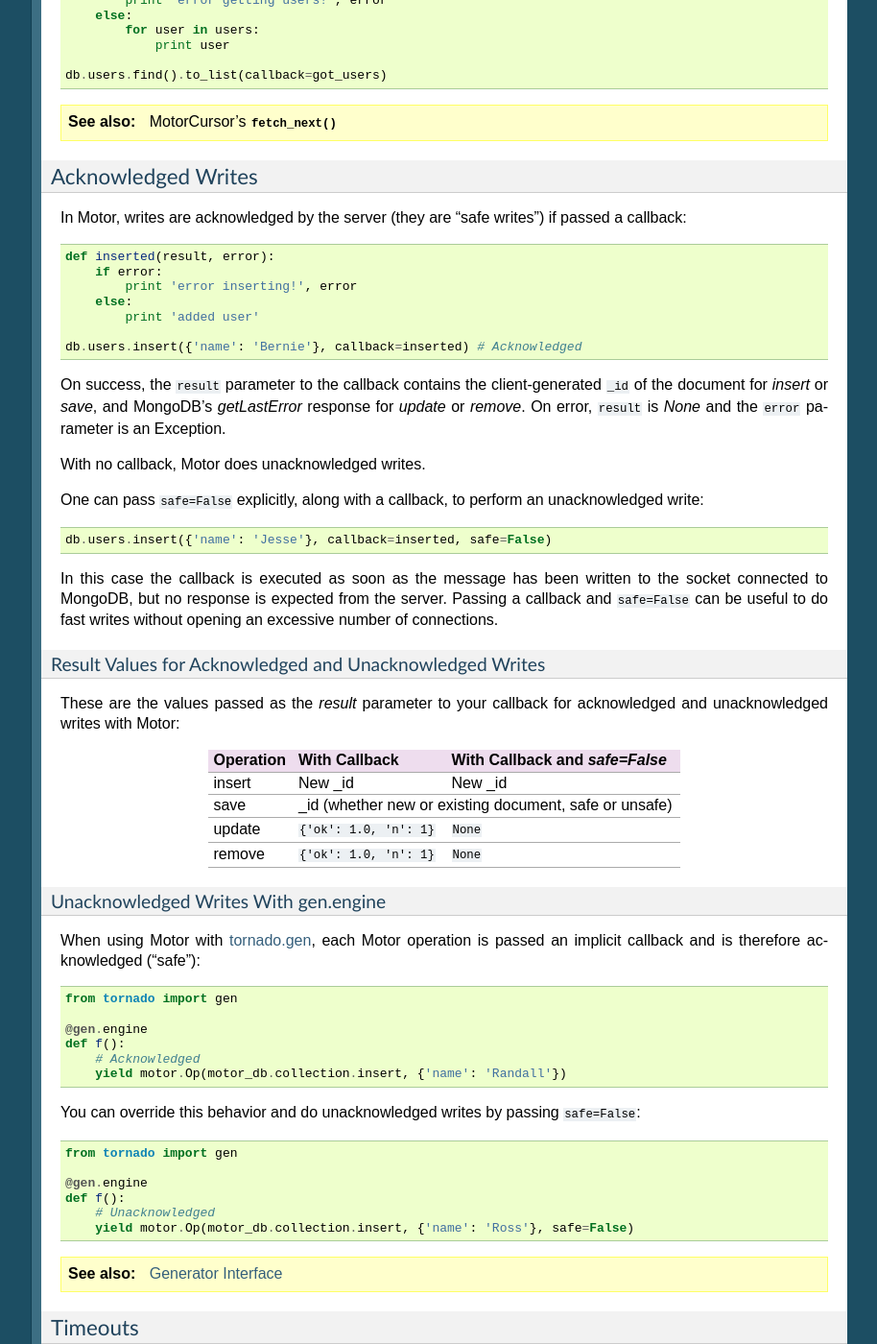
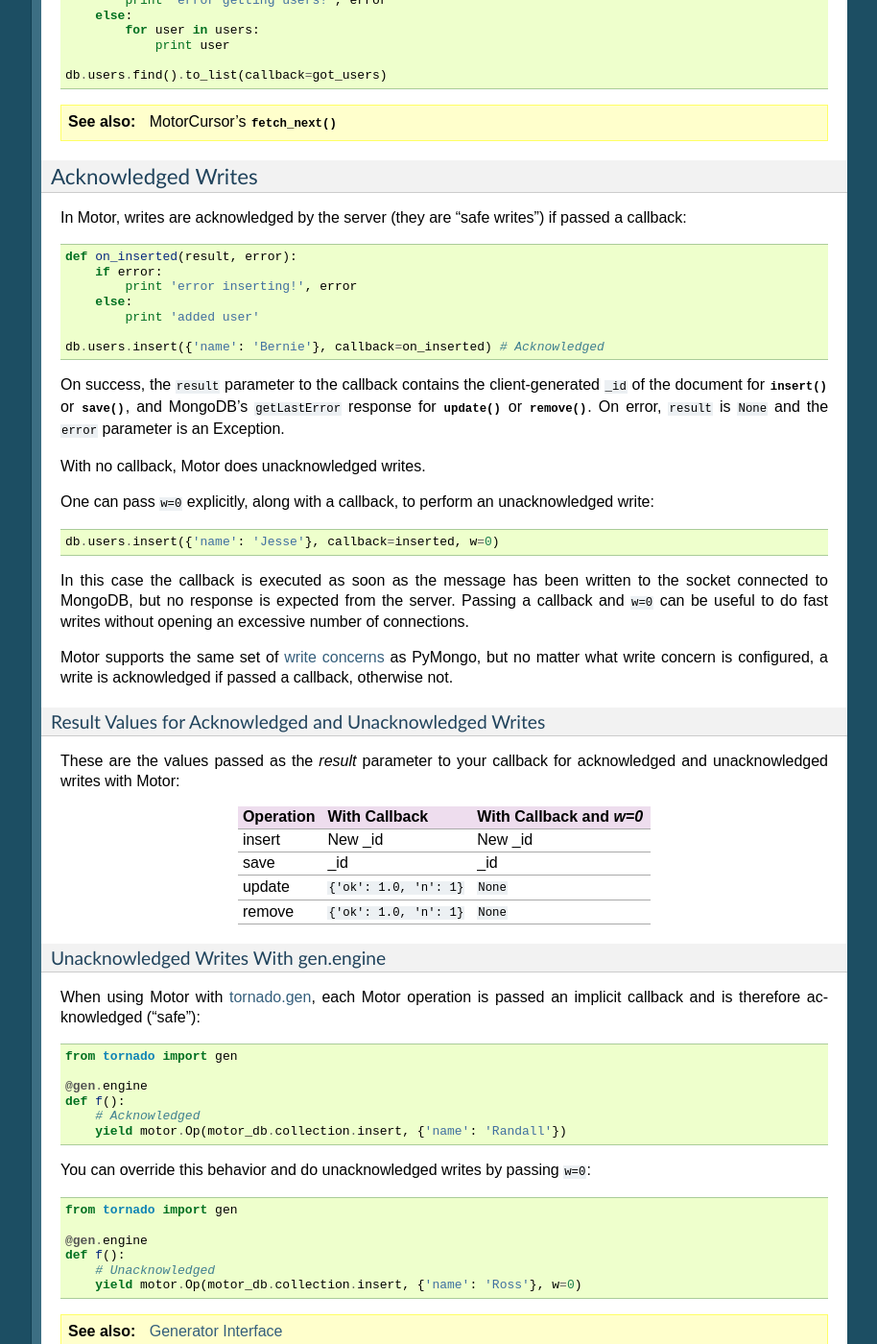
Before and after one commit to mongodb/motor, a Sphinx documentation site: the page built from doc/differences.rst, in a window 1280 px wide and 1400 px high, scrolled down 1209 px. Shown: the whole window at 96% size, without its empty margins (187-1101 px from the left). Built offline with Sphinx 7.4.7, drawn with Linux system fonts in a browser that asks for light colours; pages that are not in the unit, such as notebooks, are missing from menus; the version number is read from the project's files by our own code.

Commit message:
Motor now accepts 'w' parameter in place of deprecated 'safe'

```diff
--- a/doc/api/motor_client.rst
+++ b/doc/api/motor_client.rst
@@ -33,11 +33,11 @@
   .. autoattribute:: max_pool_size
   .. autoattribute:: document_class
   .. autoattribute:: tz_aware
+  .. autoattribute:: write_concern
   .. autoattribute:: read_preference
   .. autoattribute:: tag_sets
   .. autoattribute:: secondary_acceptable_latency_ms
   .. autoattribute:: slave_okay
-  .. autoattribute:: safe
   .. autoattribute:: is_locked
   .. method:: sync_client
 
--- a/doc/api/motor_database.rst
+++ b/doc/api/motor_database.rst
@@ -36,11 +36,11 @@
   .. autoattribute:: incoming_copying_manipulators
   .. autoattribute:: outgoing_manipulators
   .. autoattribute:: outgoing_copying_manipulators
+  .. autoattribute:: write_concern
   .. autoattribute:: read_preference
   .. autoattribute:: tag_sets
   .. autoattribute:: secondary_acceptable_latency_ms
   .. autoattribute:: slave_okay
-  .. autoattribute:: safe
   .. automethod:: get_lasterror_options
   .. automethod:: set_lasterror_options
   .. automethod:: unset_lasterror_options
--- a/doc/api/motor_replica_set_client.rst
+++ b/doc/api/motor_replica_set_client.rst
@@ -32,13 +32,13 @@
   .. autoattribute:: arbiters
   .. autoattribute:: primary
   .. autoattribute:: secondaries
+  .. autoattribute:: write_concern
   .. autoattribute:: read_preference
   .. autoattribute:: tag_sets
   .. autoattribute:: secondary_acceptable_latency_ms
   .. autoattribute:: max_pool_size
   .. autoattribute:: document_class
   .. autoattribute:: tz_aware
-  .. autoattribute:: safe
   .. method:: sync_client
 
      Get a :class:`~pymongo.mongo_replica_set_client.MongoReplicaSetClient`
--- a/doc/differences.rst
+++ b/doc/differences.rst
@@ -101,32 +101,40 @@ passed a callback:
 
 .. code-block:: python
 
-    def inserted(result, error):
+    def on_inserted(result, error):
         if error:
             print 'error inserting!', error
         else:
             print 'added user'
 
-    db.users.insert({'name': 'Bernie'}, callback=inserted) # Acknowledged
+    db.users.insert({'name': 'Bernie'}, callback=on_inserted) # Acknowledged
 
 On success, the ``result`` parameter to the callback contains the
-client-generated ``_id`` of the document for `insert` or `save`, and MongoDB's
-`getLastError` response for `update` or `remove`. On error, ``result`` is `None`
-and the ``error`` parameter is an Exception.
+client-generated ``_id`` of the document for
+:meth:`~motor.MotorCollection.insert` or :meth:`~motor.MotorCollection.save`,
+and MongoDB's ``getLastError`` response for
+:meth:`~motor.MotorCollection.update` or :meth:`~motor.MotorCollection.remove`.
+On error, ``result`` is ``None`` and the ``error`` parameter is an Exception.
 
 With no callback, Motor does unacknowledged writes.
 
-One can pass ``safe=False`` explicitly, along with a callback, to perform an
+One can pass ``w=0`` explicitly, along with a callback, to perform an
 unacknowledged write:
 
 .. code-block:: python
 
-    db.users.insert({'name': 'Jesse'}, callback=inserted, safe=False)
+    db.users.insert({'name': 'Jesse'}, callback=inserted, w=0)
 
 In this case the callback is executed as soon as the message has been written to
 the socket connected to MongoDB, but no response is expected from the server.
-Passing a callback and ``safe=False`` can be useful to do fast writes without
+Passing a callback and ``w=0`` can be useful to do fast writes without
 opening an excessive number of connections.
+
+Motor supports the same set of `write concerns`_ as PyMongo, but no matter what
+write concern is configured, a write is acknowledged if passed a callback,
+otherwise not.
+
+.. _write concerns: http://api.mongodb.org/python/current/api/pymongo/mongo_client.html#pymongo.mongo_client.MongoClient.write_concern
 
 Result Values for Acknowledged and Unacknowledged Writes
 ''''''''''''''''''''''''''''''''''''''''''''''''''''''''
@@ -135,11 +143,11 @@ These are the values passed as the `result` parameter to your callback for
 acknowledged and unacknowledged writes with Motor:
 
 +-----------+-------------------------+--------------------------------+
-| Operation | With Callback           | With Callback and `safe=False` |
+| Operation | With Callback           | With Callback and `w=0`        |
 +===========+=========================+================================+
 | insert    | New \_id                | New \_id                       |
 +-----------+-------------------------+--------------------------------+
-| save      | \_id (whether new or existing document, safe or unsafe)  |
+| save      | \_id                    | \_id                           |
 +-----------+-------------------------+--------------------------------+
 | update    | ``{'ok': 1.0, 'n': 1}`` | ``None``                       |
 +-----------+-------------------------+--------------------------------+
@@ -162,7 +170,7 @@ callback and is therefore acknowledged ("safe"):
         yield motor.Op(motor_db.collection.insert, {'name': 'Randall'})
 
 You can override this behavior and do unacknowledged writes by passing
-``safe=False``:
+``w=0``:
 
 .. code-block:: python
 
@@ -171,7 +179,7 @@ You can override this behavior and do unacknowledged writes by passing
     @gen.engine
     def f():
         # Unacknowledged
-        yield motor.Op(motor_db.collection.insert, {'name': 'Ross'}, safe=False)
+        yield motor.Op(motor_db.collection.insert, {'name': 'Ross'}, w=0)
 
 .. _tornado.gen: http://www.tornadoweb.org/documentation/gen.html
 
--- a/doc/tutorial.rst
+++ b/doc/tutorial.rst
@@ -25,12 +25,12 @@ Motor Tutorial
   from tornado import gen
   db = motor.MotorClient().open_sync().test_database
   pymongo.MongoClient().test_database.test_collection.insert(
-      [{'i': i} for i in range(2000)], safe=True)
+      [{'i': i} for i in range(2000)])
 
 .. testcleanup:: *
 
   import pymongo
-  pymongo.MongoClient().test_database.test_collection.remove(safe=True)
+  pymongo.MongoClient().test_database.test_collection.remove()
 
 A guide to using **MongoDB** and **Tornado** with **Motor**, the
 non-blocking driver.
```
Also changed, not shown: doc/api/motor_collection.rst (+6 -6 lines), motor/__init__.py (+27 -22 lines), 4 other files.
